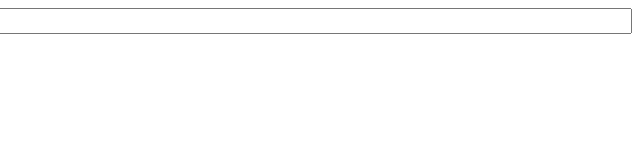
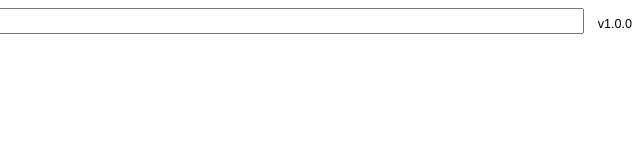
Before and after one commit to electricg/vancouver-community-centres, a website: page index.html in a window 1280 px wide. Shown: the full height of the page, 640-1280 px from the left. Drawn offline with Linux system fonts and the light colour scheme.

Commit message:
Added version

```diff
--- a/css/main.css
+++ b/css/main.css
@@ -34,6 +34,10 @@ fieldset {
   display: grid;
   grid-gap: .5em;
   grid-template-columns: repeat(auto-fill, minmax(14em, 1fr));
+}
+#version {
+  align-self: flex-end;
+  font-size: 0.9rem;
 }
 #basic_search {
   display: flex;
--- a/index.html
+++ b/index.html
@@ -15,6 +15,7 @@
     <div id="basic_search">
       <input type="submit" id="submit" value="Search">
       <input type="search" placeholder="Search by keyword OR by number" name="activity_keyword" value="volley">
+      <span id="version">v1.0.0</span>
     </div>
 
     <details>
--- /dev/null
+++ b/package.json
@@ -0,0 +1,5 @@
+{
+  "name": "vancouver-community-centres",
+  "version": "1.0.0",
+  "private": "true"
+}
```
